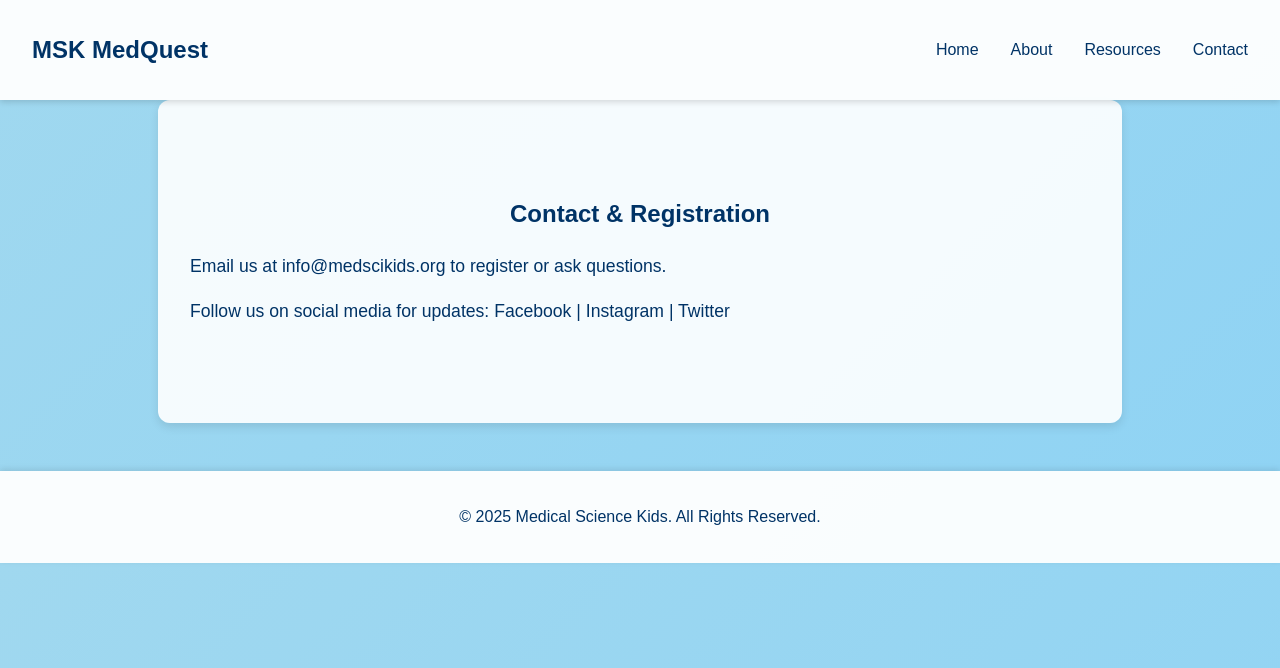
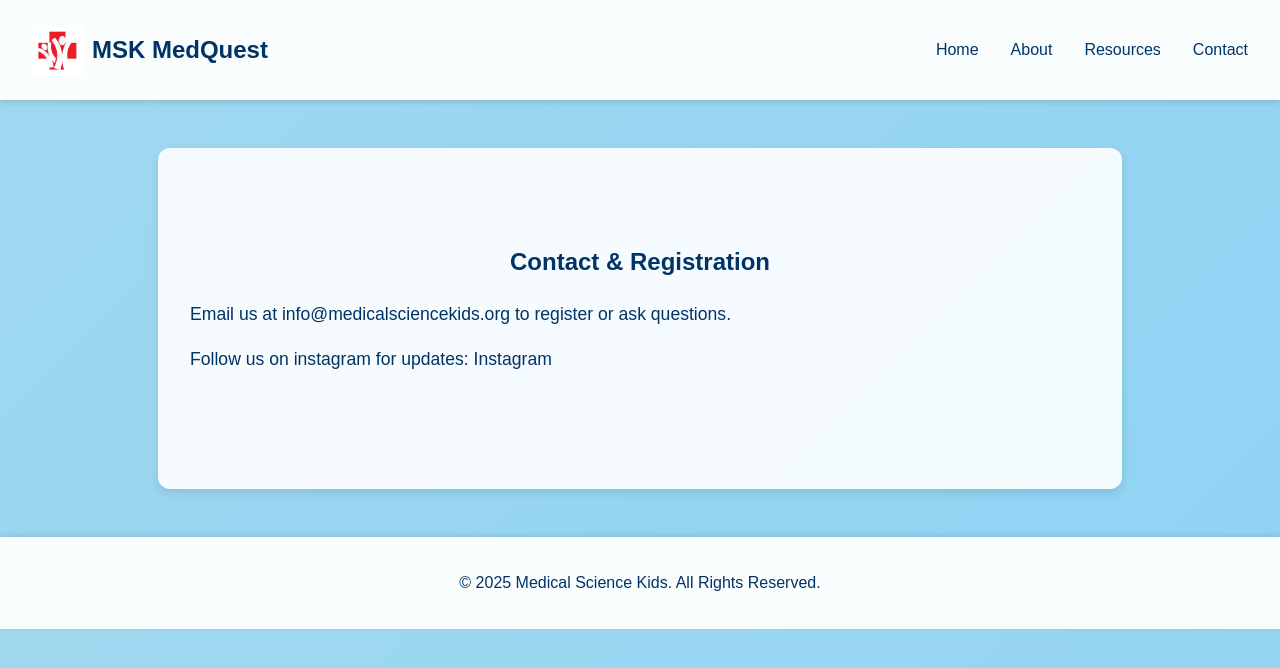
Before and after one commit to asanku091011/competition-website, a plain HTML site: page contact.html in a window 1280 px wide. Drawn offline with Linux system fonts and the light colour scheme.

Commit message:
Cleaned up headers and emails

```diff
--- a/contact.html
+++ b/contact.html
@@ -10,7 +10,10 @@
 
   <!-- Navigation -->
   <nav>
-    <h2>MSK MedQuest</h2>
+    <div class="logo">
+        <img src="images/MedScienceKidsLogo.png" alt="MSK Logo">
+        <h2>MSK MedQuest</h2>
+    </div>
     <ul>
       <li><a href="index.html">Home</a></li>
       <li><a href="about.html">About</a></li>
@@ -21,8 +24,9 @@
 
   <section>
     <h2>Contact & Registration</h2>
-    <p>Email us at <a href="mailto:info@medscikids.org">info@medscikids.org</a> to register or ask questions.</p>
-    <p>Follow us on social media for updates: <a href="#">Facebook</a> | <a href="#">Instagram</a> | <a href="#">Twitter</a></p>
+    <p>Email us at <a href="mailto:info@medicalsciencekids.org">info@medicalsciencekids.org</a> to register or ask questions.</p>
+    <p>Follow us on instagram for updates: <a href="#">Instagram</a> </p>
+    <img src="" alt="">
   </section>
 
   <footer>
--- a/css/styles.css
+++ b/css/styles.css
@@ -95,6 +95,7 @@ section {
   background-color: rgba(255, 255, 255, 0.9);
   border-radius: 12px;
   margin-bottom: 3em;
+  margin-top: 3em;
   box-shadow: 0 4px 10px rgba(0,0,0,0.1);
 }
 
```
Also changed, not shown: about.html (+4 -1 lines), resources.html (+4 -1 lines).
